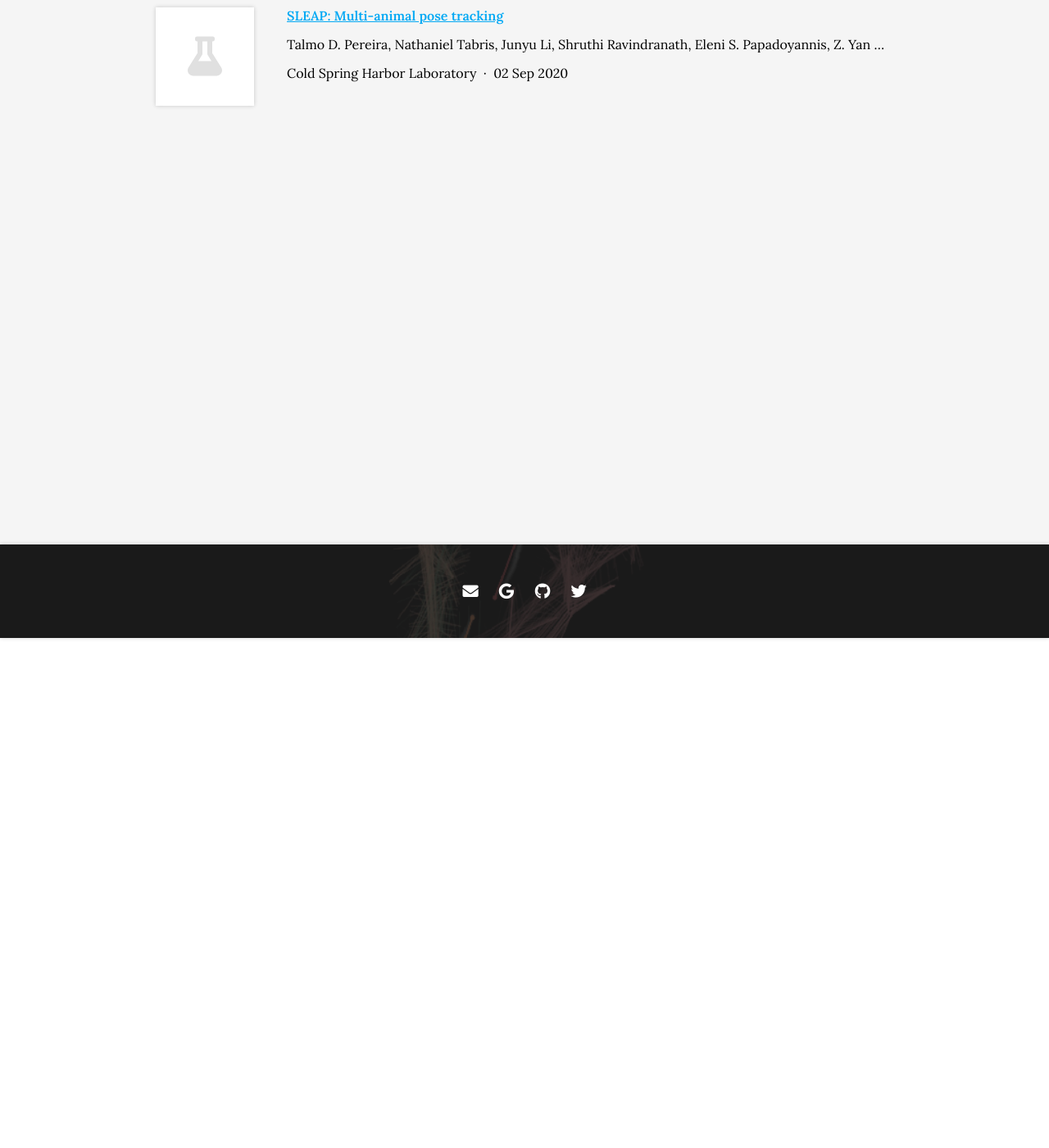
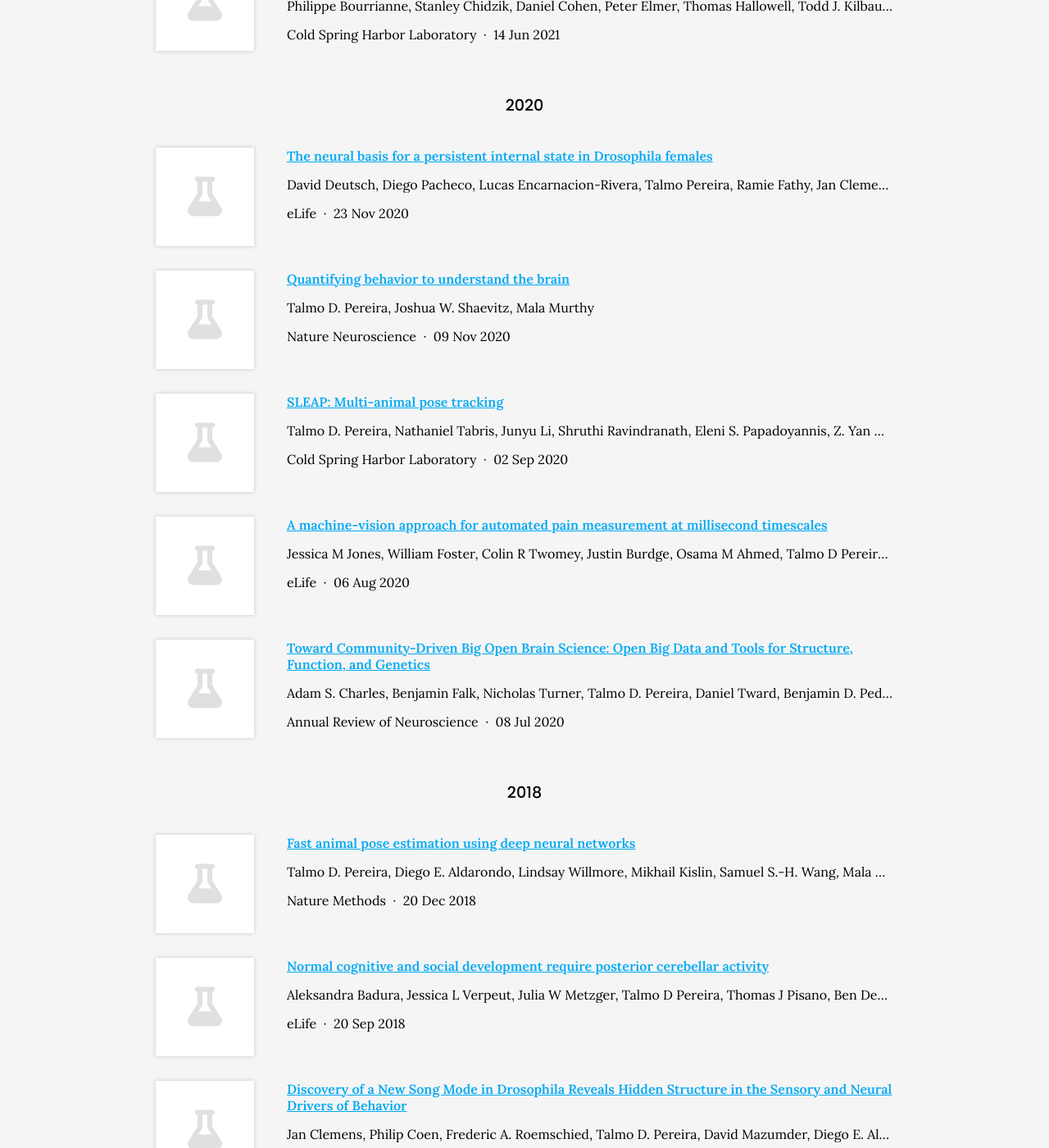
Before and after one commit to talmolab/lab-website, a Jekyll site: the page built from research/index.md, in a window 1280 px wide and 1400 px high, scrolled down 622 px. Shown: the whole window at 82% size. Built offline with Jekyll 4.4.1, drawn with Linux system fonts in a browser that asks for light colours; nearby versions of some CDN libraries; some of the changed text lies outside the part shown.

Commit message:
Generate citations

```diff
--- a/_data/citations.yaml
+++ b/_data/citations.yaml
@@ -27,3 +27,203 @@
   publisher: Cold Spring Harbor Laboratory
   date: '2020-09-02'
   link: https://doi.org/ghc95b
+- id: doi:10.7554/eLife.57258
+  title: A machine-vision approach for automated pain measurement at millisecond timescales
+  authors:
+  - Jessica M Jones
+  - William Foster
+  - Colin R Twomey
+  - Justin Burdge
+  - Osama M Ahmed
+  - Talmo D Pereira
+  - Jessica A Wojick
+  - Gregory Corder
+  - Joshua B Plotkin
+  - Ishmail Abdus-Saboor
+  publisher: eLife
+  date: '2020-08-06'
+  link: https://doi.org/gnnwn4
+- id: doi:10.1146/annurev-neuro-100119-110036
+  title: 'Toward Community-Driven Big Open Brain Science: Open Big Data and Tools
+    for Structure, Function, and Genetics'
+  authors:
+  - Adam S. Charles
+  - Benjamin Falk
+  - Nicholas Turner
+  - Talmo D. Pereira
+  - Daniel Tward
+  - Benjamin D. Pedigo
+  - Jaewon Chung
+  - Randal Burns
+  - Satrajit S. Ghosh
+  - Justus M. Kebschull
+  - William Silversmith
+  - Joshua T. Vogelstein
+  publisher: Annual Review of Neuroscience
+  date: '2020-07-08'
+  link: https://doi.org/ghcstk
+- id: doi:10.1101/2020.06.29.20141283
+  title: Inexpensive multi-patient respiratory monitoring system for helmet ventilation
+    during COVID-19 pandemic
+  authors:
+  - Philippe Bourrianne
+  - Stanley Chidzik
+  - Daniel Cohen
+  - Peter Elmer
+  - Thomas Hallowell
+  - Todd J. Kilbaugh
+  - David Lange
+  - Andrew M. Leifer
+  - Daniel R. Marlow
+  - Peter D. Meyers
+  - Edna Normand
+  - Janine Nunes
+  - Myungchul Oh
+  - Lyman Page
+  - Talmo Periera
+  - Jim Pivarski
+  - Henry Schreiner
+  - Howard A. Stone
+  - David W. Tank
+  - Stephan Thiberge
+  - Christopher Tully
+  - ' '
+  publisher: Cold Spring Harbor Laboratory
+  date: '2021-06-14'
+  link: https://doi.org/gk698d
+- id: doi:10.7554/eLife.59502
+  title: The neural basis for a persistent internal state in Drosophila females
+  authors:
+  - David Deutsch
+  - Diego Pacheco
+  - Lucas Encarnacion-Rivera
+  - Talmo Pereira
+  - Ramie Fathy
+  - Jan Clemens
+  - Cyrille Girardin
+  - Adam Calhoun
+  - Elise Ireland
+  - Austin Burke
+  - Sven Dorkenwald
+  - Claire McKellar
+  - Thomas Macrina
+  - Ran Lu
+  - Kisuk Lee
+  - Nico Kemnitz
+  - Dodam Ih
+  - Manuel Castro
+  - Akhilesh Halageri
+  - Chris Jordan
+  - William Silversmith
+  - Jingpeng Wu
+  - H Sebastian Seung
+  - Mala Murthy
+  publisher: eLife
+  date: '2020-11-23'
+  link: https://doi.org/ghk767
+- id: doi:10.1038/s41592-018-0234-5
+  title: Fast animal pose estimation using deep neural networks
+  authors:
+  - Talmo D. Pereira
+  - Diego E. Aldarondo
+  - Lindsay Willmore
+  - Mikhail Kislin
+  - Samuel S.-H. Wang
+  - Mala Murthy
+  - Joshua W. Shaevitz
+  publisher: Nature Methods
+  date: '2018-12-20'
+  link: https://doi.org/gfrj62
+- id: doi:10.7554/eLife.36401
+  title: Normal cognitive and social development require posterior cerebellar activity
+  authors:
+  - Aleksandra Badura
+  - Jessica L Verpeut
+  - Julia W Metzger
+  - Talmo D Pereira
+  - Thomas J Pisano
+  - Ben Deverett
+  - Dariya E Bakshinskaya
+  - Samuel S-H Wang
+  publisher: eLife
+  date: '2018-09-20'
+  link: https://doi.org/gncqxr
+- id: doi:10.1016/j.cub.2018.06.011
+  title: Discovery of a New Song Mode in Drosophila Reveals Hidden Structure in the
+    Sensory and Neural Drivers of Behavior
+  authors:
+  - Jan Clemens
+  - Philip Coen
+  - Frederic A. Roemschied
+  - Talmo D. Pereira
+  - David Mazumder
+  - Diego E. Aldarondo
+  - Diego A. Pacheco
+  - Mala Murthy
+  publisher: Current Biology
+  date: '2018-08-01'
+  link: https://doi.org/gd4bk5
+- id: doi:10.1007/978-3-319-96661-8_30
+  title: "Quantifying Humans\u2019 Priors Over Graphical Representations of Tasks"
+  authors:
+  - Gecia Bravo Hermsdorff
+  - Talmo Pereira
+  - Yael Niv
+  publisher: Springer Proceedings in Complexity
+  date: '2018-01-01'
+  link: https://doi.org/gnnwpj
+- id: doi:10.1016/j.jneumeth.2017.07.014
+  title: Automated gesture tracking in head-fixed mice
+  authors:
+  - A. Giovannucci
+  - E.A. Pnevmatikakis
+  - B. Deverett
+  - T. Pereira
+  - J. Fondriest
+  - M.J. Brady
+  - S.S.-H. Wang
+  - W. Abbas
+  - "P. Par\xE9s"
+  - D. Masip
+  publisher: Journal of Neuroscience Methods
+  date: '2018-04-01'
+  link: https://doi.org/gds8q9
+- id: doi:10.1016/j.neuron.2017.08.029
+  title: To Fight or Not to Fight
+  authors:
+  - Talmo D. Pereira
+  - Mala Murthy
+  publisher: Neuron
+  date: '2017-08-01'
+  link: https://doi.org/gnf48t
+- id: doi:10.1038/nn.4531
+  title: Cerebellar granule cells acquire a widespread predictive feedback signal
+    during motor learning
+  authors:
+  - Andrea Giovannucci
+  - Aleksandra Badura
+  - Ben Deverett
+  - Farzaneh Najafi
+  - Talmo D Pereira
+  - Zhenyu Gao
+  - Ilker Ozden
+  - Alexander D Kloth
+  - Eftychios Pnevmatikakis
+  - Liam Paninski
+  - Chris I De Zeeuw
+  - Javier F Medina
+  - Samuel S-H Wang
+  publisher: Nature Neuroscience
+  date: '2017-03-20'
+  link: https://doi.org/f9vrt6
+- id: doi:10.1186/s13015-016-0082-8
+  title: A Bayesian inference method for the analysis of transcriptional regulatory
+    networks in metagenomic data
+  authors:
+  - Elizabeth T. Hobbs
+  - Talmo Pereira
+  - "Patrick K. O\u2019Neill"
+  - Ivan Erill
+  publisher: Algorithms for Molecular Biology
+  date: '2016-07-08'
+  link: https://doi.org/gnnwpk
```
